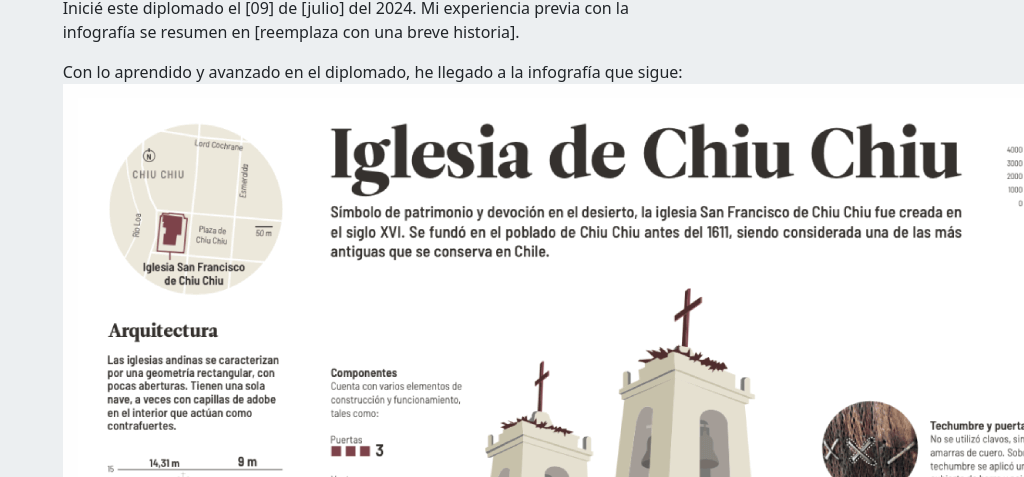
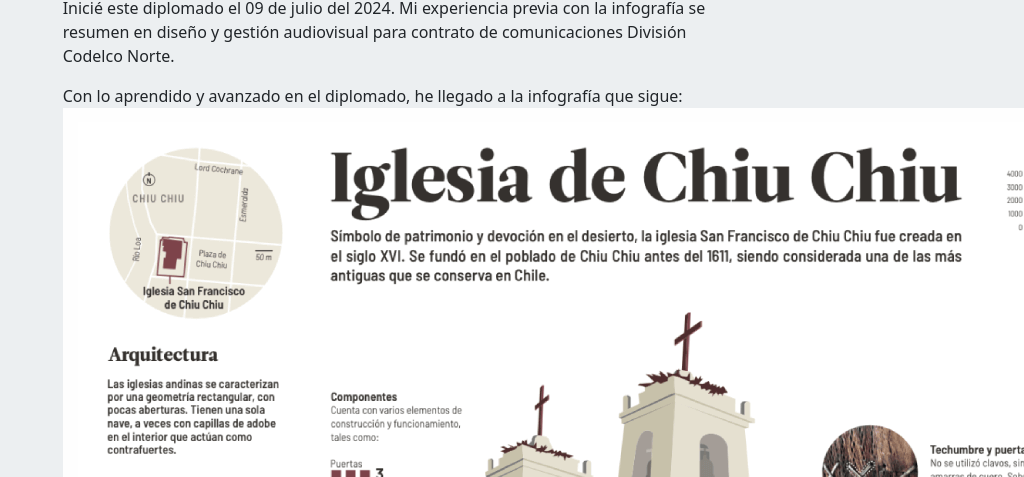
Before and after one commit to Losorio24/clase_1, a plain HTML site: page index.html in a window 1280 px wide. Shown: the part 623-1100 px from the top of the page, without its empty margins (256-1280 px from the left). Drawn offline with nearby package versions, Linux system fonts and the light colour scheme.

Commit message:
Update index.html

```diff
--- a/index.html
+++ b/index.html
@@ -31,7 +31,7 @@
             <main class="row">
                 <div class="col-11 col-md-10 mx-auto my-5">
                     <h2 class="text-center">Lo avanzado</h2>
-                    <p>Inicié este diplomado el [09] de [julio] del 2024. Mi experiencia previa con la infografía se resumen en [reemplaza con una breve historia].</p>
+                    <p>Inicié este diplomado el 09 de julio del 2024. Mi experiencia previa con la infografía se resumen en diseño y gestión audiovisual para contrato de comunicaciones División Codelco Norte.</p>
                     <p>Con lo aprendido y avanzado en el diplomado, he llegado a la infografía que sigue:</p>
                     <img src="imagen.png"/>
                     <p>Además, he podido explorar otras formas de presentar información, estando, por ejemplo, lo aprendido en el módulo recién pasado y <a href="https://www.instagram.com/p/DAbTzoluiZx/?img_index=1" target="_blank">publicado en Instagram</a>.</p>
```
